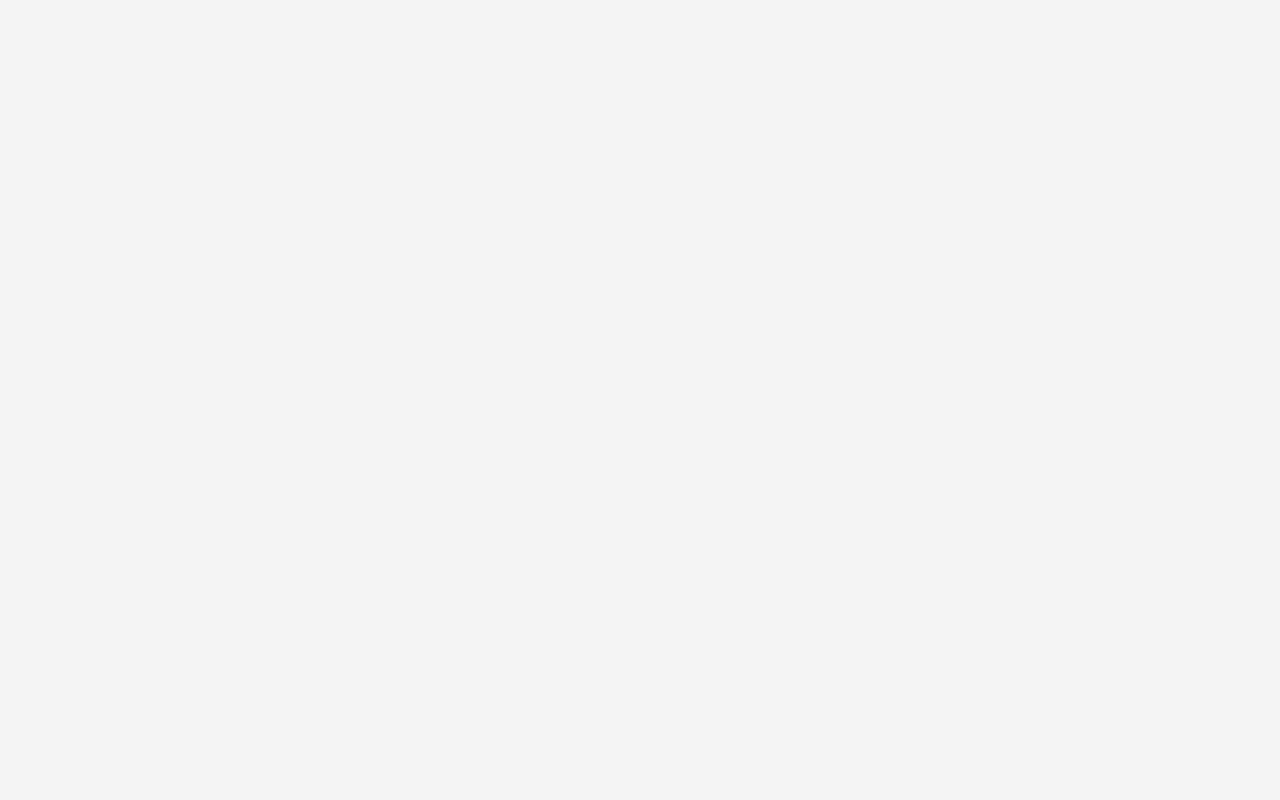
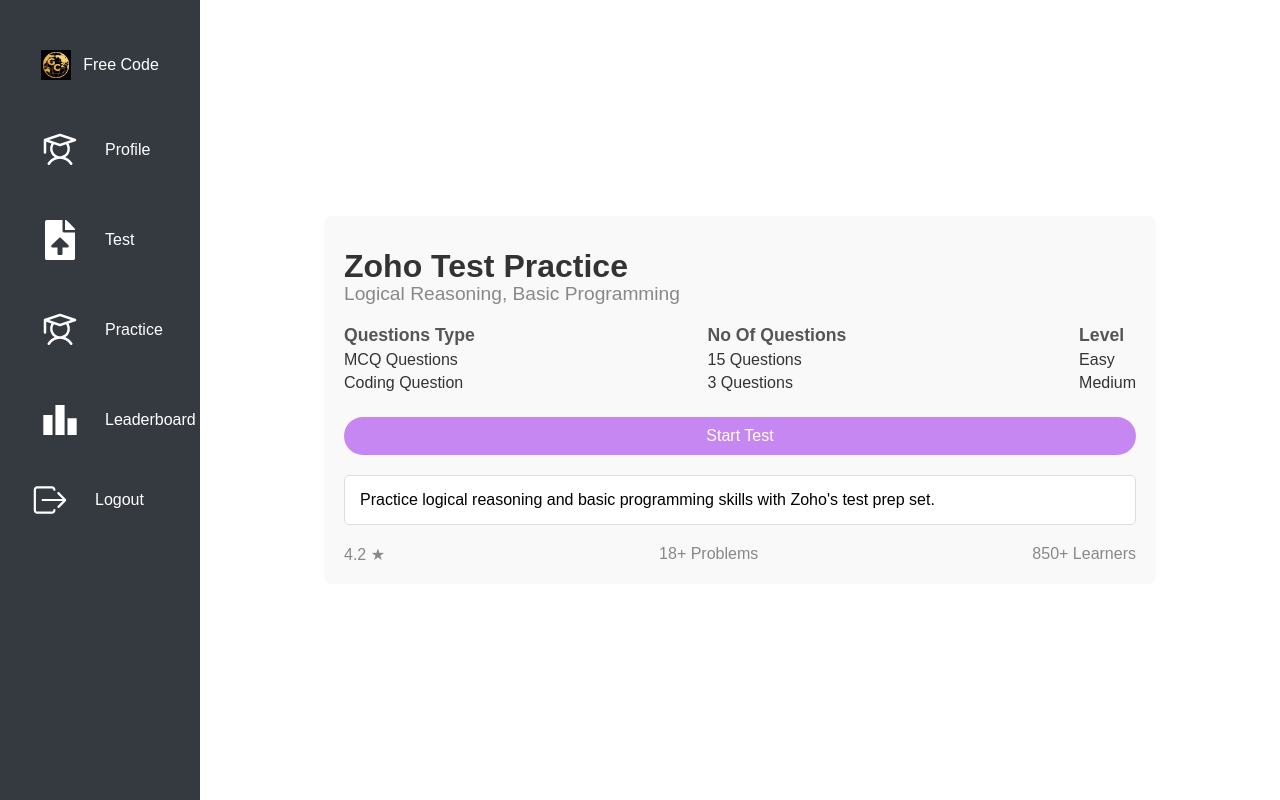
Before and after one commit to KVishnuVarma/team-project, a React (Vite) app in the folder client/: page /user/tests/1 in a window 1280 px wide. Before the commit this address had no page. Built offline with nearby package versions, Linux system fonts and the light colour scheme.

Commit message:
Test page updated

```diff
--- a/client/src/App.jsx
+++ b/client/src/App.jsx
@@ -14,12 +14,14 @@ import AdminL from "./Layouts/AdminL";
 import UserL from "./Layouts/UserL";
 import ProfileUpdate from "./User/profileEdit";
 import EditorComponent from "./User/Compiler";
+import TestDetail from "./Test/TestDetail";  // Corrected the TestDetail import
 
 export default function App() {
   return (
     <Router>
       <Toaster />
       <Routes>
+        {/* User Routes */}
         <Route path="/user" element={<UserL />}>
           <Route index element={<Dashboard />} />
           <Route path="profile" element={<Profile />} />
@@ -28,14 +30,21 @@ export default function App() {
           <Route path="practice" element={<Practice />} />
           <Route path="practice/editor/:id" element={<EditorComponent />} />
           <Route path="leaderboard" element={<Leader />} />
+
+          {/* Add dynamic route for TestDetail */}
+          <Route path="tests/:id" element={<TestDetail />} /> {/* Updated to dynamic route */}
         </Route>
 
+        {/* Admin Routes */}
         <Route path="/admin" element={<AdminL />}>
           <Route index element={<Admin />} />
         </Route>
 
+        {/* Auth Routes */}
         <Route path="/login" element={<Login />} />
         <Route path="/register" element={<Register />} />
+
+        {/* Default Route */}
         <Route path="/" element={<Login />} />
       </Routes>
     </Router>
--- /dev/null
+++ b/client/src/Test/TestDetail.css
@@ -0,0 +1,65 @@
+.test-details-container {
+    width: 80%;
+    margin: auto;
+    padding: 20px;
+    background-color: #f9f9f9;
+    border-radius: 8px;
+  }
+
+  .test-title {
+    font-size: 2em;
+    font-weight: bold;
+  }
+
+  .test-category {
+    color: #888;
+    font-size: 1.2em;
+    margin-top: -10px;
+  }
+
+  .test-info {
+    display: flex;
+    justify-content: space-between;
+    margin-top: 20px;
+  }
+
+  .test-info-section h4 {
+    margin: 0;
+    font-size: 1.1em;
+    color: #555;
+  }
+
+  .test-info-section p {
+    margin: 5px 0;
+    color: #333;
+  }
+
+  .start-test-button {
+    background-color: #c687f3;
+    color: #fff;
+    padding: 10px 20px;
+    border: none;
+    border-radius: 20px;
+    cursor: pointer;
+    margin-top: 20px;
+  }
+
+  .start-test-button:hover {
+    background-color: #b975e6;
+  }
+
+  .test-description-box {
+    border: 1px solid #ddd;
+    padding: 15px;
+    margin-top: 20px;
+    border-radius: 5px;
+    background-color: #fff;
+  }
+
+  .test-summary {
+    display: flex;
+    justify-content: space-between;
+    margin-top: 20px;
+    color: #888;
+    font-size: 1em;
+  }
--- /dev/null
+++ b/client/src/Test/TestDetail.jsx
@@ -0,0 +1,86 @@
+import React from "react";
+import { useParams } from "react-router-dom";
+import "./TestDetail.css";
+
+const testList = [
+  {
+    id: 0,
+    title: "Cognizant Test Practice",
+    description: "Aptitude, Logical Reasoning",
+    longDescription:
+      "Prepare for Cognizant's aptitude and logical reasoning tests with this practice set.",
+    questionTypes: ["MCQ Questions", "Programming Question"],
+    questionCount: [20, 2],
+    level: ["Medium", "Medium"],
+    rating: 4.0,
+    problemCount: 20,
+    learnerCount: 1000,
+  },
+  {
+    id: 1,
+    title: "Zoho Test Practice",
+    description: "Logical Reasoning, Basic Programming",
+    longDescription:
+      "Practice logical reasoning and basic programming skills with Zoho's test prep set.",
+    questionTypes: ["MCQ Questions", "Coding Question"],
+    questionCount: [15, 3],
+    level: ["Easy", "Medium"],
+    rating: 4.2,
+    problemCount: 18,
+    learnerCount: 850,
+  },
+  // Add more tests as needed
+];
+
+const TestDetail = () => {
+  const { id } = useParams();
+  const testId = parseInt(id); // Convert id from string to integer
+  const test = testList.find((item) => item.id === testId);
+
+  // Handle case if test not found
+  if (!test) {
+    return <div className="test-details-container">Test not found.</div>;
+  }
+
+  return (
+    <div className="test-details-container">
+      <h1 className="test-title">{test.title}</h1>
+      <p className="test-category">{test.description}</p>
+
+      <div className="test-info">
+        <div className="test-info-section">
+          <h4>Questions Type</h4>
+          {test.questionTypes.map((type, index) => (
+            <p key={index}>{type}</p>
+          ))}
+        </div>
+        <div className="test-info-section">
+          <h4>No Of Questions</h4>
+          {test.questionCount.map((count, index) => (
+            <p key={index}>{count} Questions</p>
+          ))}
+        </div>
+        <div className="test-info-section">
+          <h4>Level</h4>
+          {test.level.map((level, index) => (
+            <p key={index}>{level}</p>
+          ))}
+        </div>
+      </div>
+
+      <button className="start-test-button">Start Test</button>
+
+      <div className="test-description-box">
+        <p>{test.longDescription}</p>
+      </div>
+
+      <div className="test-summary">
+        <span>{test.rating} ★</span>
+        <span>{test.problemCount}+ Problems</span>
+        <span>{test.learnerCount}+ Learners</span>
+      </div>
+    </div>
+  );
+};
+
+export default TestDetail;
--- a/client/src/User/Test.jsx
+++ b/client/src/User/Test.jsx
@@ -1,46 +1,53 @@
-import React from 'react';
-import './Test.css';
+import React from "react";
+import { Link } from "react-router-dom";
+import "./Test.css";
 
 const tests = [
   {
     title: "Cognizant Test Practice",
     description: "Aptitude, Logical Reasoning",
-    imageUrl: "https://bsmedia.business-standard.com/_media/bs/img/article/2024-04/06/full/1712391633-169.jpg?im=FitAndFill=(826,465)",
+    imageUrl:
+      "https://bsmedia.business-standard.com/_media/bs/img/article/2024-04/06/full/1712391633-169.jpg?im=FitAndFill=(826,465)",
     status: "Upcoming",
     statusColor: "#FFA500",
   },
   {
     title: "Zoho Test Practice",
     description: "Logical Reasoning, Basic Programming",
-    imageUrl: "https://upload.wikimedia.org/wikipedia/commons/thumb/6/67/Zoho-logo-web.jpg/1200px-Zoho-logo-web.jpg?20230404093032",
+    imageUrl:
+      "https://upload.wikimedia.org/wikipedia/commons/thumb/6/67/Zoho-logo-web.jpg/1200px-Zoho-logo-web.jpg?20230404093032",
     status: "Submitted",
     statusColor: "#00BFFF",
   },
   {
     title: "IBM Test Practice",
     description: "English Language skills, Coding",
-    imageUrl: "https://www.turningcloud.com/blog/wp-content/uploads/2021/03/IBM-768x431.jpg",
+    imageUrl:
+      "https://www.turningcloud.com/blog/wp-content/uploads/2021/03/IBM-768x431.jpg",
     status: "Pending",
     statusColor: "#A9A9A9",
   },
   {
     title: "TCS Quiz Competition",
     description: "Technology, IT",
-    imageUrl: "https://worktheater.com/wp-content/uploads/2023/04/tcs-business-model.png.webp",
+    imageUrl:
+      "https://worktheater.com/wp-content/uploads/2023/04/tcs-business-model.png.webp",
     status: "Submitted",
     statusColor: "#00BFFF",
   },
   {
     title: "Amazon Model Test",
     description: "Aptitude, Verbal Ability",
-    imageUrl: "https://flagpalette.com/wp-content/uploads/2024/06/amazon-logo-1024x1024.png",
+    imageUrl:
+      "https://flagpalette.com/wp-content/uploads/2024/06/amazon-logo-1024x1024.png",
     status: "Upcoming",
     statusColor: "#FFA500",
   },
   {
     title: "Flipkart Model Test",
     description: "HR Interview",
-    imageUrl: "https://deep-image.ai/blog/content/images/2023/01/Flipkart-logo.png",
+    imageUrl:
+      "https://deep-image.ai/blog/content/images/2023/01/Flipkart-logo.png",
     status: "Upcoming",
     statusColor: "#FFA500",
   },
@@ -57,14 +64,24 @@ export default function Tests() {
 
       <div className="tests-grid">
         {tests.map((test, index) => (
-          <div className="test-card" key={index} onClick={() => alert(`Clicked on ${test.title}`)}>
-            <div className="test-status" style={{ backgroundColor: test.statusColor }}>
-              {test.status}
+          <Link
+            to={`/user/tests/${index}`} // Updated path to include dynamic test ID
+            key={index}
+            className="test-card-link"
+            style={{ textDecoration: "none", color: "inherit" }}
+          >
+            <div className="test-card">
+              <div
+                className="test-status"
+                style={{ backgroundColor: test.statusColor }}
+              >
+                {test.status}
+              </div>
+              <img src={test.imageUrl} alt={test.title} className="test-image" />
+              <h2 className="test-title">{test.title}</h2>
+              <p className="test-description">{test.description}</p>
             </div>
-            <img src={test.imageUrl} alt={test.title} className="test-image" />
-            <h2 className="test-title">{test.title}</h2>
-            <p className="test-description">{test.description}</p>
-          </div>
+          </Link>
         ))}
       </div>
     </div>
--- a/client/src/User/compiler.css
+++ b/client/src/User/compiler.css
@@ -1,7 +1,7 @@
 /* General Styles */
 body {
     font-family: 'Arial', sans-serif;
-    background-color: #f4f4f4;
+    background-color: white;
     margin: 0;
     padding: 0;
   }
--- a/client/src/pages/Admin.jsx
+++ b/client/src/pages/Admin.jsx
@@ -76,7 +76,7 @@ const Admin = () => {
       <div className="sidebar">
         <ul>
           <li>
-            <img src="/logo.png" className="icon" alt="Free Code Logo" />
+            <img src="/logo.jpeg" className="icon" alt="Free Code Logo" />
             <h2 className="label">Free Code</h2>
           </li>
           <li onClick={() => setSelectedSection("home")}>
```
